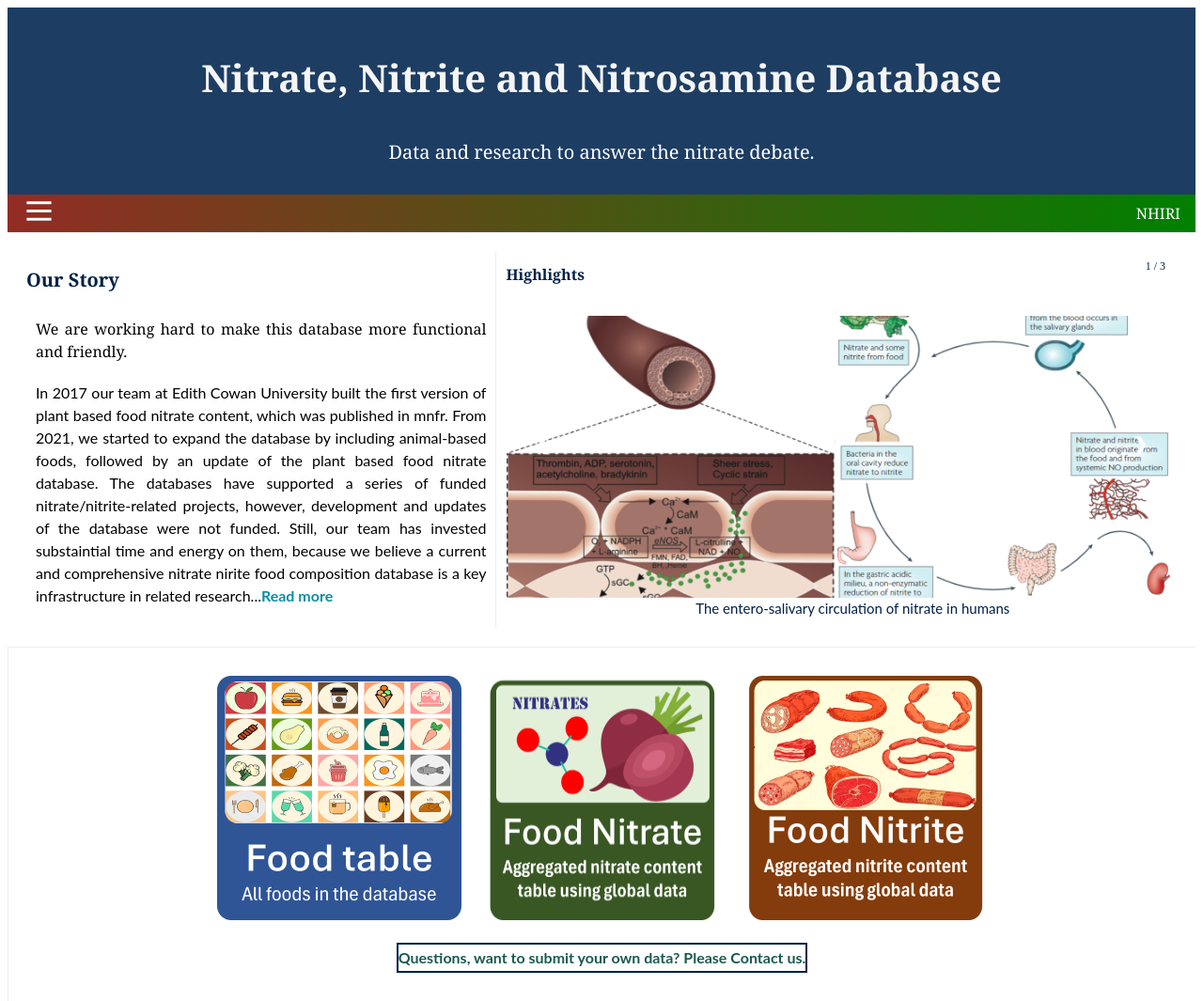
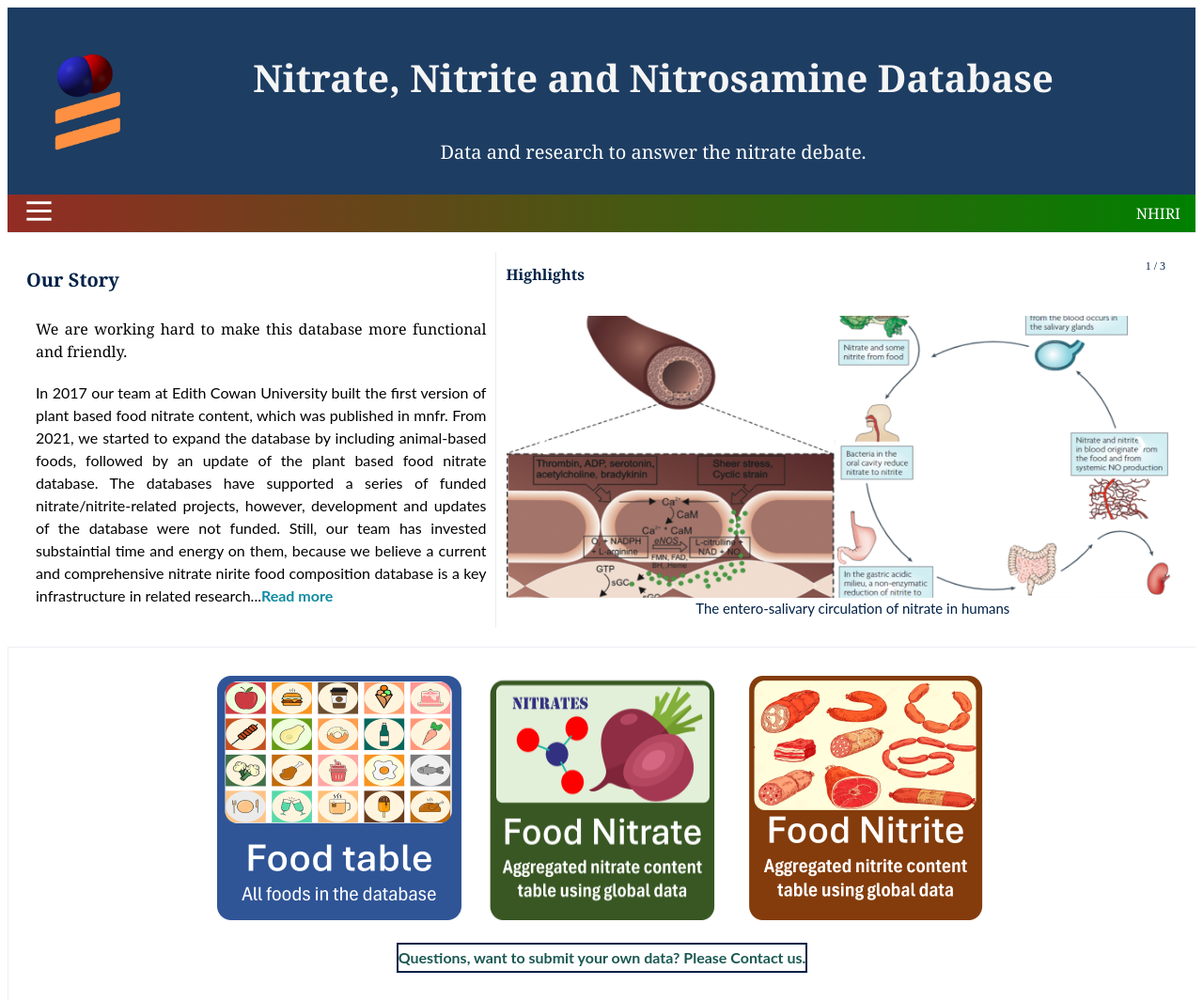
Before and after one commit to liezhouzhong/Nitr-Navigator, a plain HTML site: page index.html in a window 1280 px wide. Shown: the top 1065 px of the page at 94% size. Drawn offline with nearby package versions, Linux system fonts and the light colour scheme.

Commit message:
26April2024

```diff
--- a/home_css.css
+++ b/home_css.css
@@ -26,6 +26,16 @@
         color: #fff;
         padding: 20px;
         text-align: center;
+    }
+
+    .logo {
+        width: 70px; /* default size for large screens */
+    }
+
+    @media (max-width: 600px) {
+        .logo {
+            width: 30px; /* smaller size for screens up to 600px wide */
+        }
     }
 
     /* Navigation styles */
--- a/index.html
+++ b/index.html
@@ -14,9 +14,12 @@
 </head>
 
 <body>
-    <header>
-        <h1>Nitrate, Nitrite and Nitrosamine Database</h1>
-        <p style="font-size: 20px; font-family: Playfair Display, Georgia, Times New Roman, serif; text-align: center;">Data and research to answer the nitrate debate.</p>
+    <header style="display: flex; justify-content: space-between; align-items: center;">
+        <img class="logo" src="assets/img/logo-white.png" alt="" style="margin-right: 10px; margin-left: 30px;">
+        <div style="text-align: center; width: 100%;">
+            <h1 style="text-align: center;">Nitrate, Nitrite and Nitrosamine Database</h1>
+            <p style="font-size: 20px; font-family: Playfair Display, Georgia, Times New Roman, serif; text-align: center;">Data and research to answer the nitrate debate.</p>
+        </div>
     </header>
 
     <!-- Nav menu -->
```
Also changed, not shown: assets/img/logo-white.png (added).
